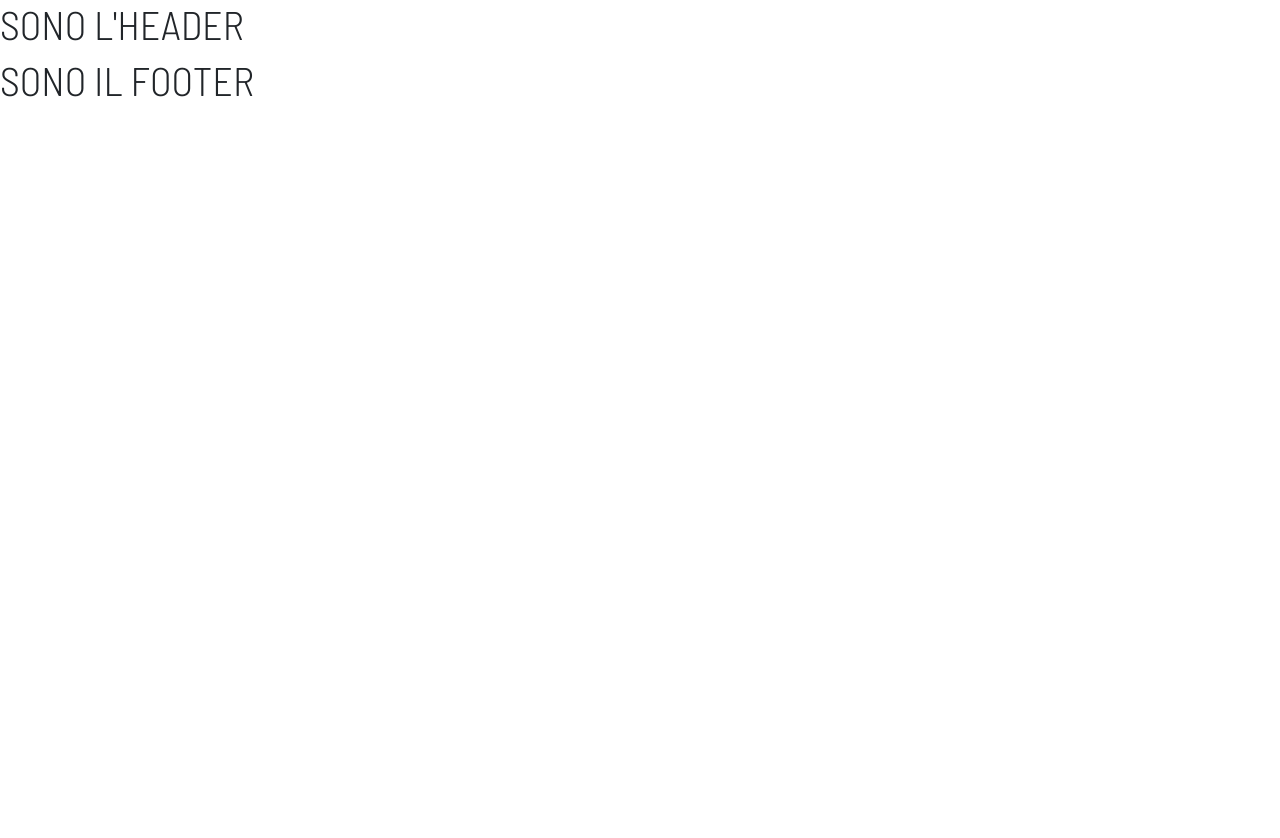
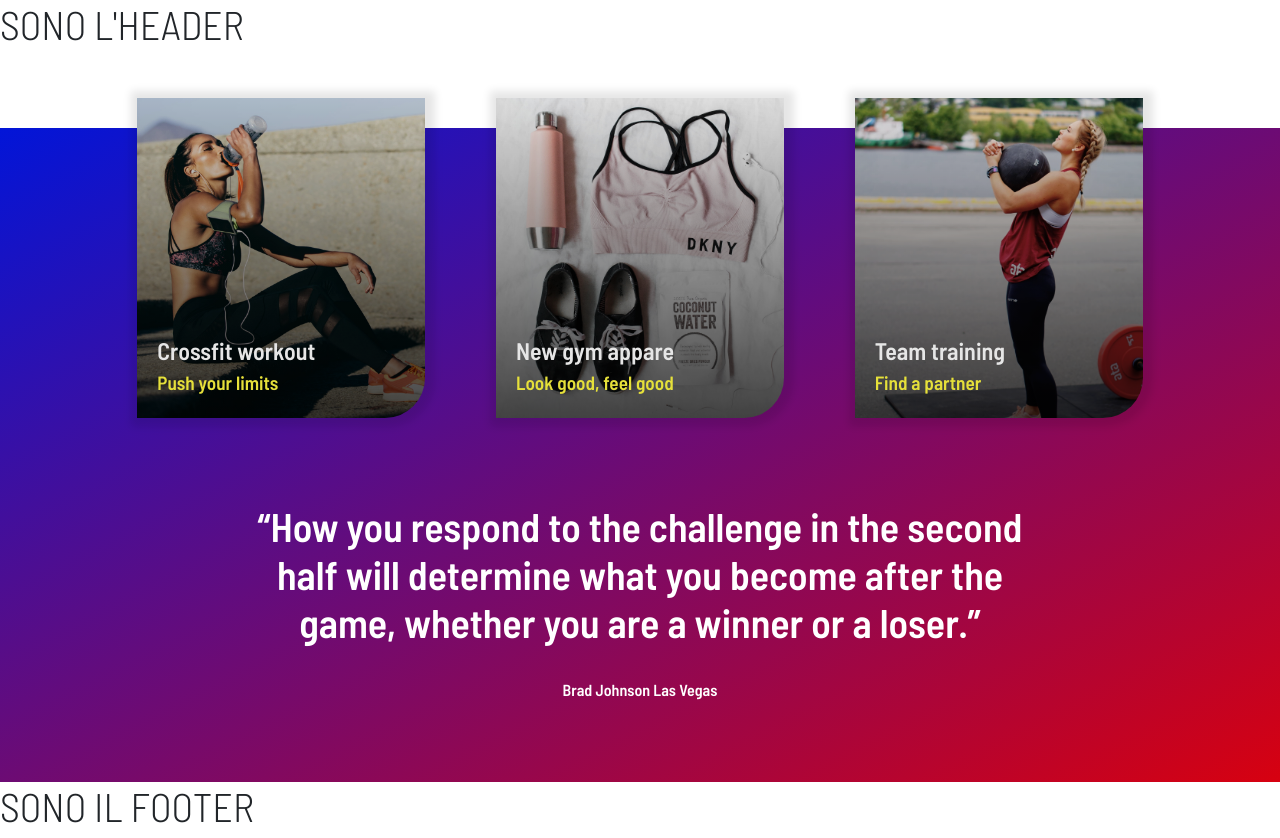
Before and after one commit to emilianogastaldo/proj-html-vuejs, a Vue app: page / in a window 1280 px wide. Before the commit the page ends 800 px from the top, so only its background shows below. Built offline with nearby package versions, Linux system fonts and the light colour scheme.

Commit message:
added effect to the card

```diff
--- a/src/components/main/MainSpotlight.vue
+++ b/src/components/main/MainSpotlight.vue
@@ -4,6 +4,142 @@ export default {
 }
 </script>
 
-<template></template>
+<template>
+    <section id="mainspotlight">
+        <div class="container">
+            <div class=" card-container">
+                <div class="card bg-disset">
+                    <div>
+                        <p class="my-text-white ">Crossfit workout</p>
+                        <p class="my-text-yellow">Push your limits</p>
+                    </div>
 
-<style lang="scss" scoped></style>
+                </div>
+
+                <div class="card bg-gym-clothes">
+                    <div>
+                        <p class="my-text-white ">New gym appare</p>
+                        <p class="my-text-yellow">Look good, feel good</p>
+                    </div>
+
+                </div>
+
+                <div class="card bg-gym">
+                    <div>
+                        <p class="my-text-white ">Team training</p>
+                        <p class="my-text-yellow">Find a partner</p>
+                    </div>
+                </div>
+            </div>
+
+            <div class="text-under-cards">
+                <h1>“How you respond to the challenge in the second half will determine what you become after the game,
+                    whether
+                    you are a winner or a loser.”</h1>
+                <img src="" alt="">
+                <div>
+                    <img src="" alt="">
+                    <span>Brad Johnson </span>
+                    <span>Las Vegas</span>
+                </div>
+            </div>
+        </div>
+
+    </section>
+</template>
+
+<style lang="scss" scoped>
+#mainspotlight {
+
+    margin-top: 100px;
+    // togliere questa
+    background: linear-gradient(to bottom right, #0215D8, #D70110);
+}
+
+.card-container {
+    display: flex;
+    justify-content: space-around;
+    align-items: flex-end;
+    padding: 20px;
+    margin-top: -20px;
+}
+
+.card div {
+    display: flex;
+    flex-direction: column;
+    align-items: start;
+    justify-content: flex-end;
+    height: 100%;
+
+}
+
+.card div p {
+    text-align: start;
+    margin-bottom: 0;
+}
+
+.my-text-white {
+    color: #fff;
+    font-size: 1.5rem;
+    font-weight: 600;
+}
+
+.my-text-yellow {
+    color: #FFF941;
+    font-size: 1.2rem;
+    font-weight: 600;
+}
+
+// CARD SECTION--------------------
+
+.bg-disset {
+    background: linear-gradient(to top, rgba(0, 0, 0, 0.7), rgba(0, 0, 0, 0)), url(../../assets/images/service6-2x.jpg);
+    object-fit: cover;
+}
+
+.bg-gym-clothes {
+    background: linear-gradient(to top, rgba(0, 0, 0, 0.7), rgba(0, 0, 0, 0)), url(../../assets/images/box1-2x.jpg);
+}
+
+.bg-gym {
+    background: linear-gradient(to top, rgba(0, 0, 0, 0.7), rgba(0, 0, 0, 0)), url(../../assets/images/box3-2x.jpg);
+}
+
+.card {
+
+    height: 20rem;
+    width: 18rem;
+    background-color: #fff;
+    border-radius: 0 0 2.5rem 0;
+    box-shadow: 2px 1px 8px 8px rgb(0 0 0 / 10%);
+    padding: 20px;
+    margin-top: -20px;
+    transition: transform 0.3s ease-out;
+    margin-top: -50px;
+
+    background-position: center;
+    background-size: cover;
+
+    filter: brightness(0.9);
+    border: none;
+
+
+}
+
+.card:hover {
+    transform: scale(1.05);
+}
+
+.text-under-cards {
+    padding-bottom: 5rem;
+    text-align: center;
+    margin: 4rem 10rem 0 10rem;
+    color: white;
+    font-weight: 600;
+
+}
+
+.text-under-cards h1 {
+    font-weight: 600;
+}
+</style>
```
